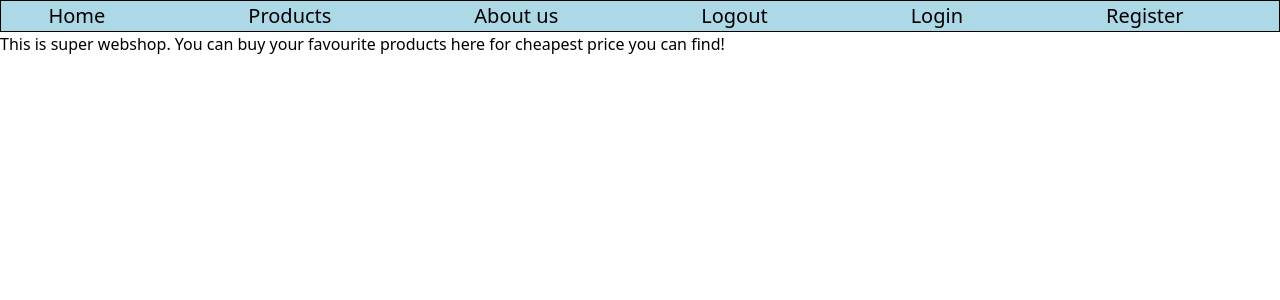
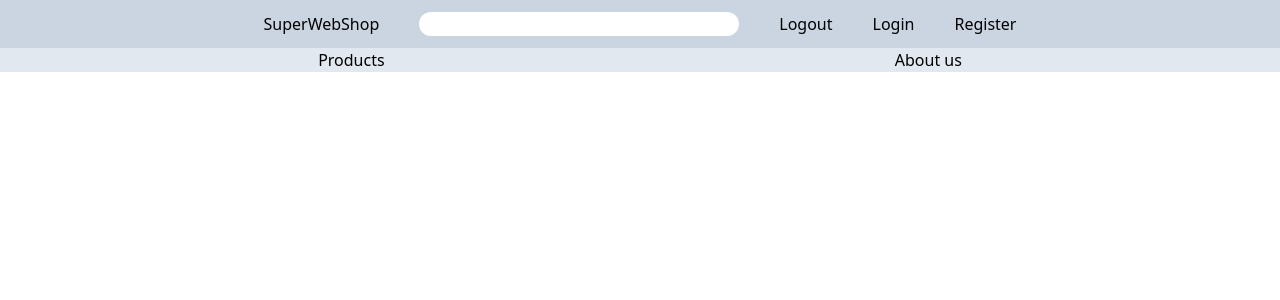
Before and after one commit to kzi-nastava/project-web-in-2024-team-5, a Vue app in the folder web-shop/src/main/resources/superfrontend/: page / in a window 1280 px wide. Shown: the top 300 px of the page. Built offline with nearby package versions, Linux system fonts and the light colour scheme.

Commit message:
Initialized Header

```diff
--- a/web-shop/src/main/resources/superfrontend/src/components/Header.vue
+++ b/web-shop/src/main/resources/superfrontend/src/components/Header.vue
@@ -1,56 +1,22 @@
 <template>
     <header>
-      <div class = "wrapper">
-    <nav class = "flex flex-row justify-around">
-      <RouterLink to = "/">Home</RouterLink>
-      <RouterLink to = "/products">Products</RouterLink>
-      <RouterLink to = "/about">About us</RouterLink>
+        <div class ="flex flex-col justify-items-center">
+            <div class = " bg-slate-300  flex justify-center gap-10 p-3" >
+                <RouterLink to = "/">SuperWebShop</RouterLink>
+                <div>
+                    <input class = "rounded-full flex justify-center w-80" type= "text">
+                </div>
                     <RouterLink to = "/logout">Logout</RouterLink>
                     <RouterLink to = "/login">Login</RouterLink>
                     <RouterLink to = "/register">Register</RouterLink>
-    </nav>
+            </div>
+            <div class ="bg-slate-200 flex flex-row justify-evenly gap-48">
+                <RouterLink to = "/products">Products</RouterLink>
+                <RouterLink to = "/about">About us</RouterLink>
+            </div>
         </div>
     </header>
-  <RouterView />
 </template>
-<style scoped>
-nav {
-  display: flex;
-
-  background-color: lightblue;
-  width: 100%;
-  font-size: 20px;
-  text-align: left;
-}
-nav {
-    border: 1px solid black;
-}
-nav a {
-  text-decoration: none;
-  margin-right: 3rem;
-  color: black;
-}
-nav a:hover{
-  color: gray;
-}
-h1{
-    display: flex;
-    justify-content: center;
-}
-form {
-    display: flex;
-    flex-direction: column;
-    width: 20%;
-    margin: 0px auto;
-}
-button {
-    display: flex;
-    margin: 0px auto;
-}
-</style>
-
-
-
 
 <script>
 
```
Lines whose indentation alone changed are shown as unchanged.
